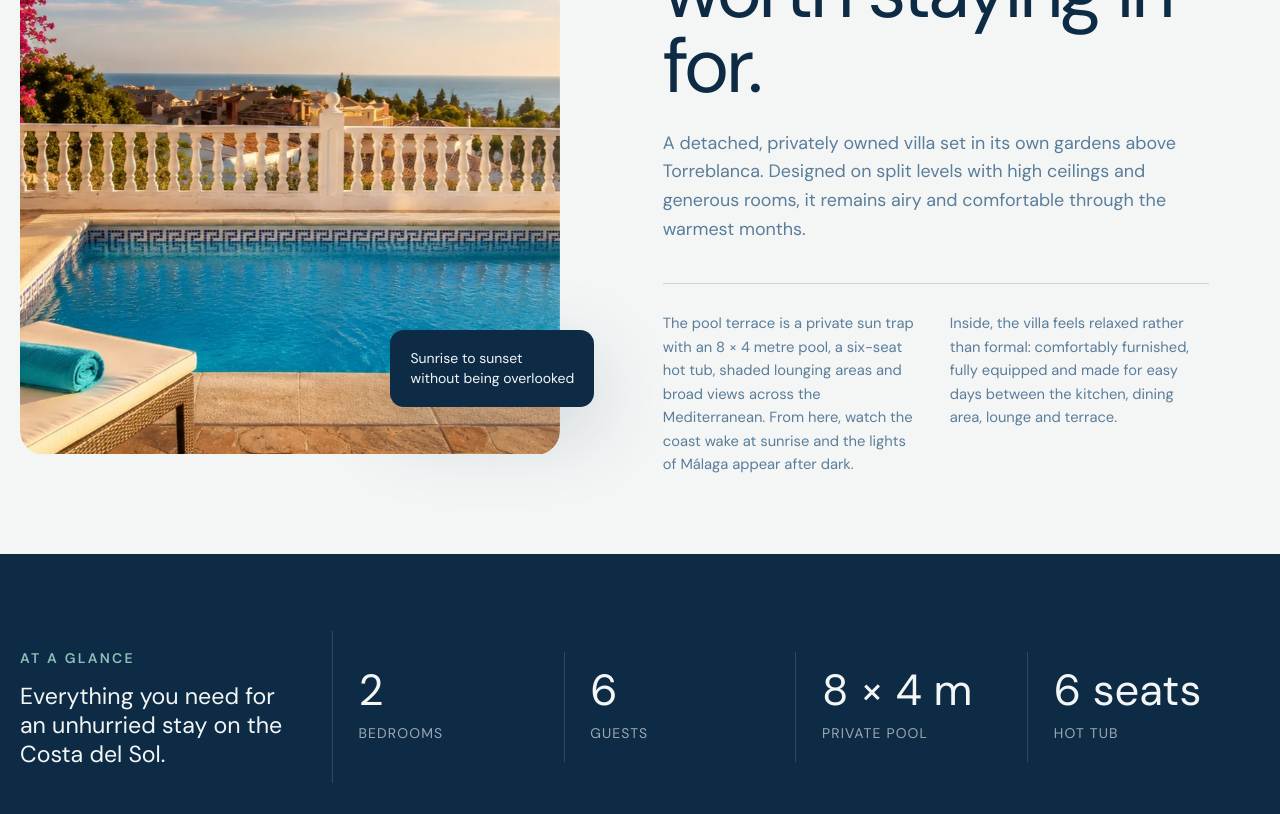
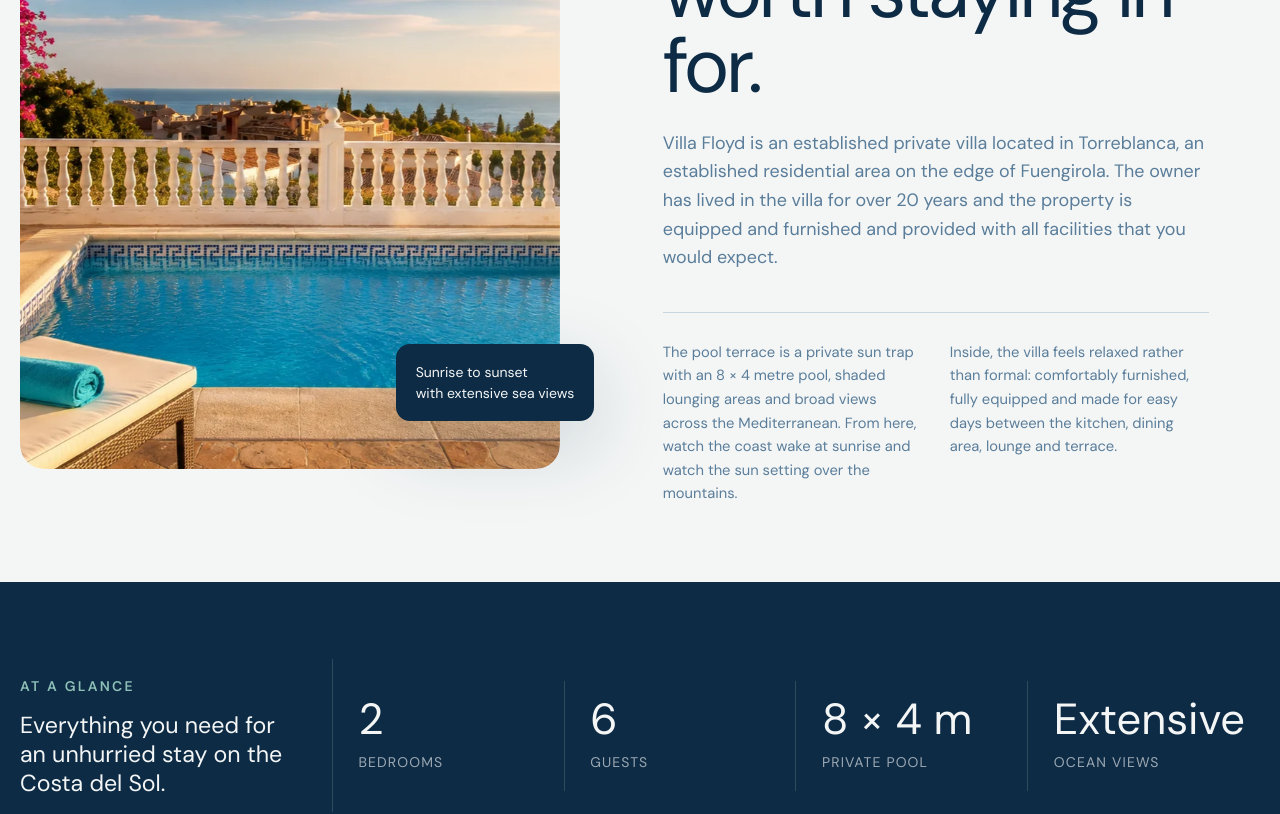
Before and after one commit to dunox/villafloyd, a React (Vite) app: page / in a window 1280 px wide. Shown: the part 1120-1934 px from the top of the page. Built offline with nearby package versions, Linux system fonts and the light colour scheme; a web font is replaced by a local one.

Commit message:
Update Villa Floyd website copy

```diff
--- a/index.html
+++ b/index.html
@@ -6,7 +6,7 @@
     <meta name="theme-color" content="#0d2b45" />
     <meta
       name="description"
-      content="Villa Floyd — a private sea-view villa with pool and hot tub in Torreblanca, Fuengirola."
+      content="Villa Floyd — a private sea-view villa with pool in Torreblanca, near Fuengirola."
     />
     <link rel="preconnect" href="https://fonts.googleapis.com" />
     <link rel="preconnect" href="https://fonts.gstatic.com" crossorigin />
--- a/src/components/BookingCta/index.tsx
+++ b/src/components/BookingCta/index.tsx
@@ -5,7 +5,7 @@ import styles from './styles/index.module.scss';
 
 function BookingCta() {
   return (
-    <section className={styles.bookingCtaSection} style={{ backgroundImage: `url(${images.terrace})` }}>
+    <section className={styles.bookingCtaSection} style={{ backgroundImage: `url(${images.poolSunset})` }}>
       <div className={styles.overlay} />
       <Container className={styles.content}>
         <h2>Wake to the sea.<br />Stay for the sunset.</h2>
--- a/src/components/Footer/index.tsx
+++ b/src/components/Footer/index.tsx
@@ -17,7 +17,7 @@ function Footer() {
         <div className={styles.grid}>
           <div className={styles.brand}>
             <Logo light />
-            <p>Private sea-view villa in Torreblanca, Fuengirola.</p>
+            <p>Private sea-view villa in Torreblanca, near Fuengirola.</p>
           </div>
           <div>
             <span className={styles.label}>Explore</span>
@@ -30,7 +30,7 @@ function Footer() {
             <div className={styles.links}>
               <a href="mailto:stay@villafloyd.com">stay@villafloyd.com</a>
               <a href="tel:+34000000000">+34 000 000 000</a>
-              <span>Torreblanca, Fuengirola</span>
+              <span>Torreblanca, near Fuengirola.</span>
             </div>
           </div>
           <div>
--- a/src/components/Location/index.tsx
+++ b/src/components/Location/index.tsx
@@ -19,7 +19,7 @@ function Location() {
         <div className={styles.grid}>
           <div className={styles.content}>
             <SectionHeading
-              eyebrow="Torreblanca, Fuengirola"
+              eyebrow="Torreblanca, near Fuengirola."
               title="Peaceful above the coast, connected to everything."
               body="Torreblanca is an established residential neighbourhood east of central Fuengirola. The beach, restaurants and everyday essentials are close by, while the local train makes the wider coast easy to explore without a car."
             />
@@ -42,7 +42,7 @@ function Location() {
               <div>
                 <small>Stay here</small>
                 <strong>Villa Floyd</strong>
-                <p>Torreblanca, Fuengirola</p>
+                <p>Torreblanca, near Fuengirola.</p>
               </div>
             </div>
           </ScrollRevealImage>
--- a/src/components/Story/index.tsx
+++ b/src/components/Story/index.tsx
@@ -18,7 +18,7 @@ function Story() {
               and a split-level layout that allows air and light to move naturally through the house.
             </p>
             <p>
-              The lounge includes a 40-inch flat-screen television with internet-provided programming,
+              The lounge includes a 55-inch Smart TV with internet-provided programming,
               Sky Sports, films, children’s channels, radio, a DVD collection and more. Fibre-optic Wi-Fi
               and a LAN connection are available throughout, while air conditioning serves the lounge and
               bedrooms. A wood-burning stove makes winter stays equally inviting.
--- a/src/components/VillaIntro/index.tsx
+++ b/src/components/VillaIntro/index.tsx
@@ -16,20 +16,20 @@ function VillaIntro() {
             loading="eager"
           >
             <div className={styles.imageNote}>
-              <span>Sunrise to sunset<br />without being overlooked</span>
+              <span>Sunrise to sunset<br />with extensive sea views</span>
             </div>
           </ScrollRevealImage>
           <div className={styles.content}>
             <SectionHeading
               eyebrow="Welcome to Villa Floyd"
               title="Space to breathe. Views worth staying in for."
-              body="A detached, privately owned villa set in its own gardens above Torreblanca. Designed on split levels with high ceilings and generous rooms, it remains airy and comfortable through the warmest months."
+              body="Villa Floyd is an established private villa located in Torreblanca, an established residential area on the edge of Fuengirola. The owner has lived in the villa for over 20 years and the property is equipped and furnished and provided with all facilities that you would expect."
             />
             <div className={styles.details}>
               <p>
-                The pool terrace is a private sun trap with an 8 × 4 metre pool, a six-seat hot tub,
-                shaded lounging areas and broad views across the Mediterranean. From here, watch the
-                coast wake at sunrise and the lights of Málaga appear after dark.
+                The pool terrace is a private sun trap with an 8 × 4 metre pool, shaded lounging areas
+                and broad views across the Mediterranean. From here, watch the coast wake at sunrise
+                and watch the sun setting over the mountains.
               </p>
               <p>
                 Inside, the villa feels relaxed rather than formal: comfortably furnished, fully equipped
--- a/src/data/villa.ts
+++ b/src/data/villa.ts
@@ -7,7 +7,7 @@ import entranceLounge from '../assets/images/entrance-lounge.webp';
 import gardenLounge from '../assets/images/garden-lounge.webp';
 import gardenSteps from '../assets/images/garden-steps.webp';
 import gardenTerraceDaybedDining from '../assets/images/garden-terrace-daybed-dining.webp';
-import hotTub from '../assets/images/hot-tub.webp';
+import oceanViewTerrace from '../assets/images/hot-tub.webp';
 import kitchenArchway from '../assets/images/kitchen-archway.webp';
 import kitchenDetail from '../assets/images/kitchen-detail.webp';
 import kitchenMain from '../assets/images/kitchen-main.webp';
@@ -23,7 +23,7 @@ import poolSunset from '../assets/images/pool-sunset.webp';
 import poolTerrace from '../assets/images/pool-terrace.webp';
 import poolView from '../assets/images/pool-view.webp';
 import poolWithSeaView from '../assets/images/pool-with-sea-view.webp';
-import poolsideTerraceHotTubMountainView from '../assets/images/poolside-terrace-hot-tub-mountain-view.webp';
+import poolsideTerraceMountainView from '../assets/images/poolside-terrace-hot-tub-mountain-view.webp';
 import poolChaiseLongue from '../assets/images/poolside-terrace-loungers-hot-tub.webp';
 import shadedPoolsideTerrace from '../assets/images/shaded-poolside-terrace.webp';
 import splitLevelLivingDiningRoom from '../assets/images/split-level-living-dining-room.webp';
@@ -59,7 +59,7 @@ export const images = {
   poolTerrace,
   poolView,
   poolWithSeaView,
-  poolsideTerraceHotTubMountainView,
+  poolsideTerraceMountainView,
   poolChaiseLongue,
   shadedPoolsideTerrace,
   kitchen: kitchenMain,
@@ -70,8 +70,8 @@ export const images = {
   bedroom: masterBedroom,
   masterBedroom,
   twinBedroom,
-  terrace: hotTub,
-  hotTub,
+  terrace: oceanViewTerrace,
+  oceanViewTerrace,
   dining: diningArea,
   diningArea,
   diningRoom,
@@ -87,21 +87,15 @@ export const highlights: Highlight[] = [
   { value: '2', label: 'bedrooms' },
   { value: '6', label: 'guests' },
   { value: '8 × 4 m', label: 'private pool' },
-  { value: '6 seats', label: 'hot tub' },
+  { value: 'Extensive', label: 'ocean views' },
 ];
 
 export const amenities: Amenity[] = [
   {
-    image: poolChaiseLongue,
-    imageAlt: 'Private Villa Floyd swimming pool and sun loungers',
-    title: 'Private pool',
-    description: 'An 8 × 4 metre pool on a secluded, sea-facing terrace.',
-  },
-  {
-    image: hotTub,
-    imageAlt: 'Six-seat hot tub beside the private pool',
-    title: 'Hot tub',
-    description: 'A six-seat hot tub for slow evenings beneath the Andalusian sky.',
+    image: poolWithSeaView,
+    imageAlt: 'Sea-view terrace beside the private pool',
+    title: 'Sea-view terrace',
+    description: 'A peaceful terrace with extensive sea views.',
   },
   {
     image: livingRoomOverview,
@@ -110,22 +104,28 @@ export const amenities: Amenity[] = [
     description: 'Air conditioning in both bedrooms and the main lounge.',
   },
   {
+    image: bbqTerrace,
+    imageAlt: 'Barbecue area on the Villa Floyd terrace',
+    title: 'Barbeque zone',
+    description: 'A dedicated barbecue area for relaxed outdoor meals with family and friends.',
+  },
+  {
+    image: livingRoomTvWorkspace,
+    imageAlt: 'Comfortable lounge with a 55-inch Smart TV and entertainment system',
+    title: '55” Smart TV',
+    description: 'Internet programming, sports, films, series, radio, DVD and music library.',
+  },
+  {
     image: diningArea,
     imageAlt: 'Bright dining space at Villa Floyd',
     title: 'Fast fibre Wi-Fi',
     description: 'Complimentary fibre internet with a wired LAN connection available.',
   },
   {
-    image: livingRoomTvWorkspace,
-    imageAlt: 'Comfortable lounge with television and entertainment system',
-    title: 'Full entertainment',
-    description: 'Internet television, sports, films, series, radio, DVD and music library.',
-  },
-  {
-    image: bbqTerrace,
-    imageAlt: 'Barbecue area on the Villa Floyd terrace',
-    title: 'Barbeque zone',
-    description: 'A dedicated barbecue area for relaxed outdoor meals with family and friends.',
+    image: poolChaiseLongue,
+    imageAlt: 'Private Villa Floyd swimming pool and sun loungers',
+    title: 'Private pool',
+    description: 'An 8 × 4 metre pool on a secluded, sea-facing terrace.',
   },
   {
     image: masterBedroom,
@@ -144,7 +144,7 @@ export const amenities: Amenity[] = [
 export const reviews: Review[] = [
   {
     quote:
-      'The terrace was the heart of our stay. Breakfast with the sea below, long afternoons by the pool and quiet evenings in the hot tub.',
+      'The terrace was the heart of our stay. Breakfast with the sea below, long afternoons by the pool and quiet evenings taking in the extensive sea views.',
     author: 'Amelia R.',
     stay: 'London · family stay',
   },
```
Also changed, not shown: src/components/Gallery/index.tsx (+4 -4 lines), 1 other file (tests, documents, lock files or other folders).
